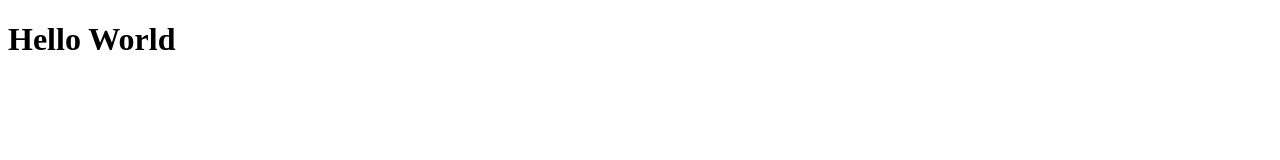
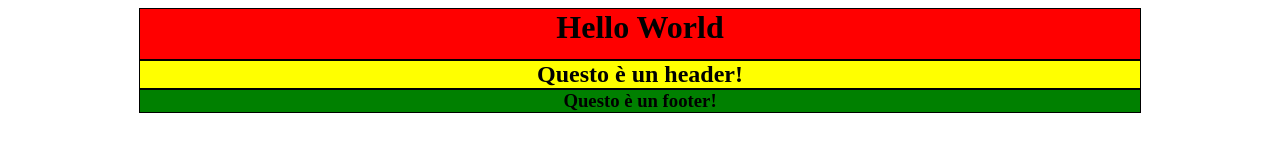
Before and after one commit to 19nikilangiu91/htmlcss-hello, a plain HTML site: page index.html in a window 1280 px wide. Drawn offline with Linux system fonts and the light colour scheme.

Commit message:
Created header and footer

```diff
--- /dev/null
+++ b/CSS/style.css
@@ -0,0 +1,24 @@
+h1{
+    background: red;
+    border: 1px solid black;
+    width: 1000px;
+    height: 50px;
+    margin: auto;
+    text-align: center;
+}
+
+h2{
+    background: yellow;
+    border: 1px solid black;
+    width: 1000px;
+    margin: auto;
+    text-align: center;
+}
+
+h3{
+    background: green;
+    border: 1px solid black;
+    width: 1000px;
+    margin: auto;
+    text-align: center;
+}
--- a/index.html
+++ b/index.html
@@ -4,10 +4,18 @@
     <meta charset="UTF-8">
     <meta http-equiv="X-UA-Compatible" content="IE=edge">
     <meta name="viewport" content="width=device-width, initial-scale=1.0">
+    <link rel="stylesheet" href="./CSS/style.css">
     <title>Prima pagina HTML</title>
 </head>
 <body>
     <h1>Hello World</h1>
+    <header>
+        <h2>Questo è un header!</h2>
+    </header>
+
+    <footer>
+        <h3>Questo è un footer!</h3>
+    </footer>
 
 </body>
 </html>
```
